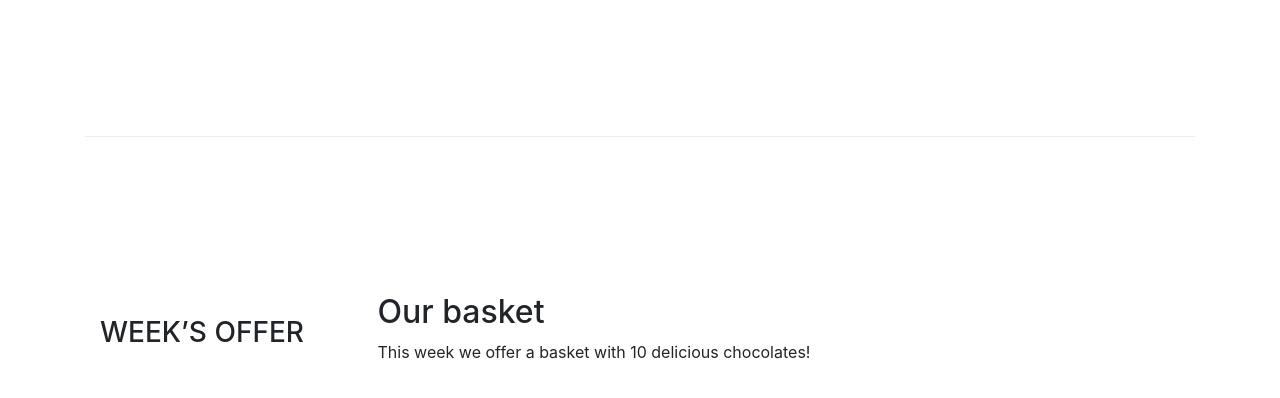
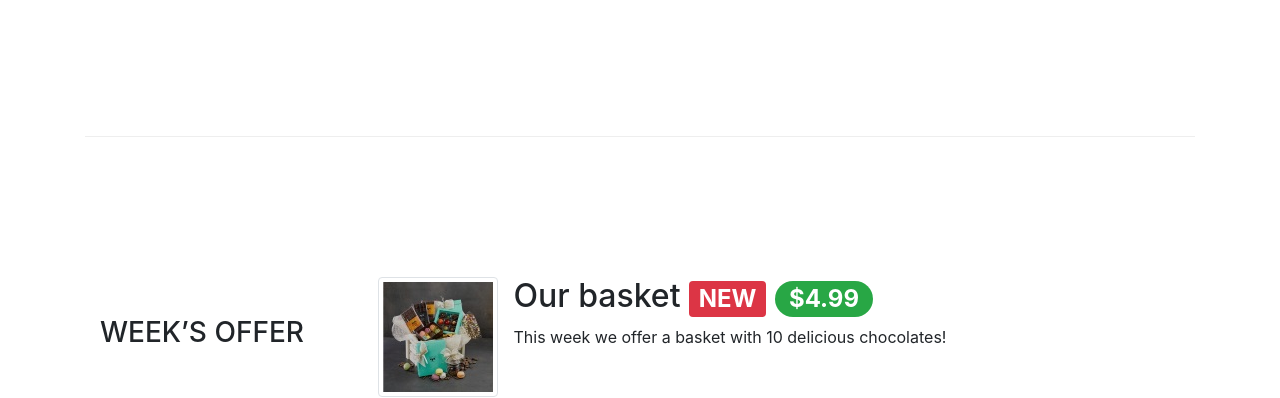
Before and after one commit to stanley8080/Le-chocolat, a plain HTML site: page index.html in a window 1280 px wide. Shown: the part 576-974 px from the top of the page. Drawn offline with nearby package versions, Linux system fonts and the light colour scheme.

Commit message:
"Bootstrap Assignment 4 Task "

```diff
--- a/index.html
+++ b/index.html
@@ -77,8 +77,16 @@
                 <h3>WEEK’S OFFER</h3>
             </div>
             <div class="col-sm col-md">
-                <h2>Our basket</h2>
-                <p class="d-none d-sm-block">This week we offer a basket with 10 delicious chocolates! </p>
+                <div class="media">
+                    <img class="d-flex mr-3 img-thumbnail align-self-center" src="images/promotion.jpg" alt="85% DARK CHOCOLATE">
+                    <div class="media-body">
+                        <h2>Our basket
+                            <span class="badge badge-danger">NEW</span>
+                            <span class="badge badge-pill badge-success">$4.99</span>
+                        </h2>
+                        <p class="d-none d-sm-block">This week we offer a basket with 10 delicious chocolates! </p>
+                    </div>
+                </div>
             </div>
         </div>
 
```
